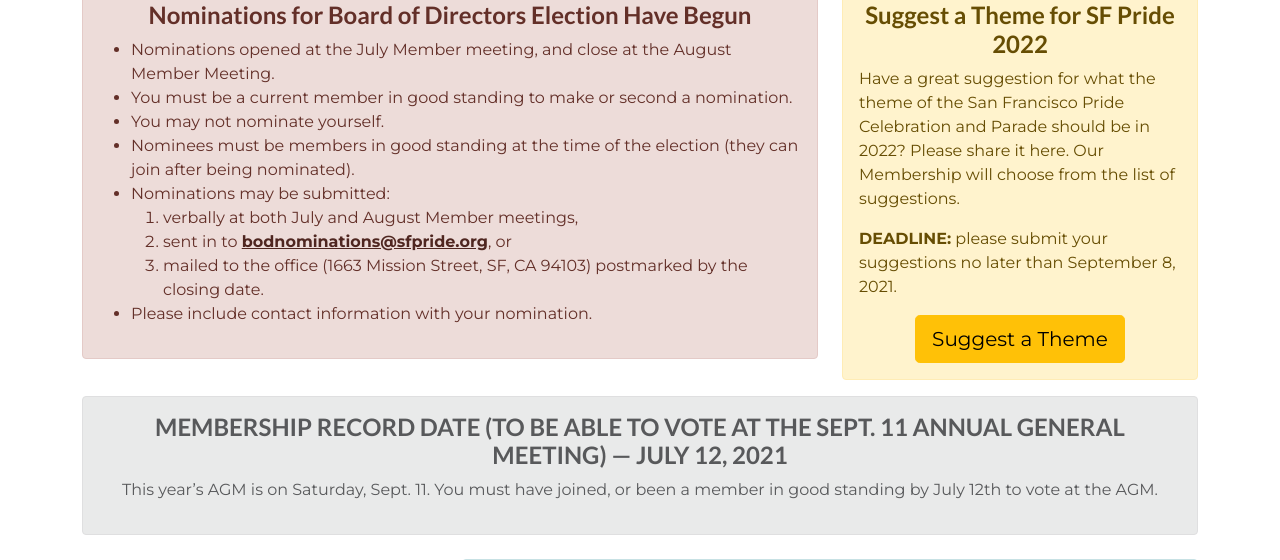
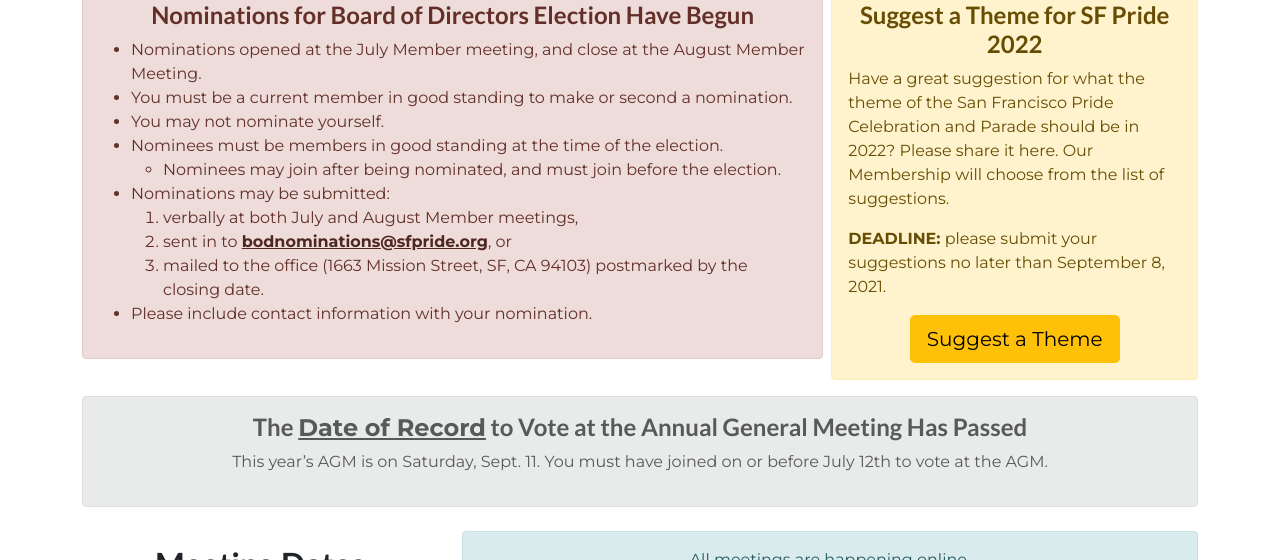
Before and after one commit to sfpride/members, a Jekyll site: the page built from index.html, in a window 1280 px wide and 900 px high, cut to the strip 340-900 px from the top of the window. Built offline with Jekyll 4.4.1, drawn with Linux system fonts in a browser that asks for light colours; some web fonts are replaced.

Commit message:
make record date text more plain

```diff
--- a/_includes/announcements.html
+++ b/_includes/announcements.html
@@ -1,4 +1,4 @@
-<section id="announcements" class="row">
+<section id="announcements" class="row g-2">
 
     <div class="col col-12 order-lg-2 col-lg-4">
         <div class="alert alert-warning">
@@ -18,14 +18,17 @@
                 <li>Nominations opened at the July Member meeting, and close at the August Member Meeting.</li>
                 <li>You must be a current member in good standing to make or second a nomination.</li>
                 <li>You may not nominate yourself.</li>
-                <li>Nominees must be members in good standing at the time of the election (they can join after being nominated).</li>
+                <li>Nominees must be members in good standing at the time of the election.
+                    <ul>
+                        <li>Nominees may join after being nominated, and must join before the election.</li>
+                    </ul>
+                </li>
                 <li>
                     Nominations may be submitted:
                     <ol>
                         <li>verbally at both July and August Member meetings, </li>
                         <li>sent in to <a class="alert-link" href="mailto:bodnominations@sfpride.org">bodnominations@sfpride.org</a>, or</li>
                         <li>mailed to the office (<address class="m-0 p-0 d-inline">1663 Mission Street, SF, CA 94103</address>) postmarked by the closing date.</li>
-
                     </ol>
                 </li>
                 <li>Please include contact information with your nomination.</li>
@@ -33,10 +36,10 @@
         </div>
     </div>
 
-    <div class="col-12 order-lg-3 text-center">
-        <div class="alert alert-secondary">
-            <h4 class="alert-heading text-uppercase">Membership Record Date (to be able to vote at the Sept. 11 Annual General Meeting) &mdash; July 12, 2021</h4>
-            <p>This year’s AGM is on Saturday, Sept. 11. You must have joined, or been a member in good standing by July 12th to vote at the AGM.</p>
+    <div class="col-12 order-lg-3 m-0">
+        <div class="alert alert-secondary text-center">
+            <h4 class="alert-heading text-center">The <span class="text-decoration-underline">Date of Record</span> to Vote at the Annual General Meeting Has Passed</h4>
+            <p>This year’s AGM is on Saturday, Sept. 11. You must have joined on or before July 12th to vote at the AGM.</p>
         </div>
     </div>
 
```
